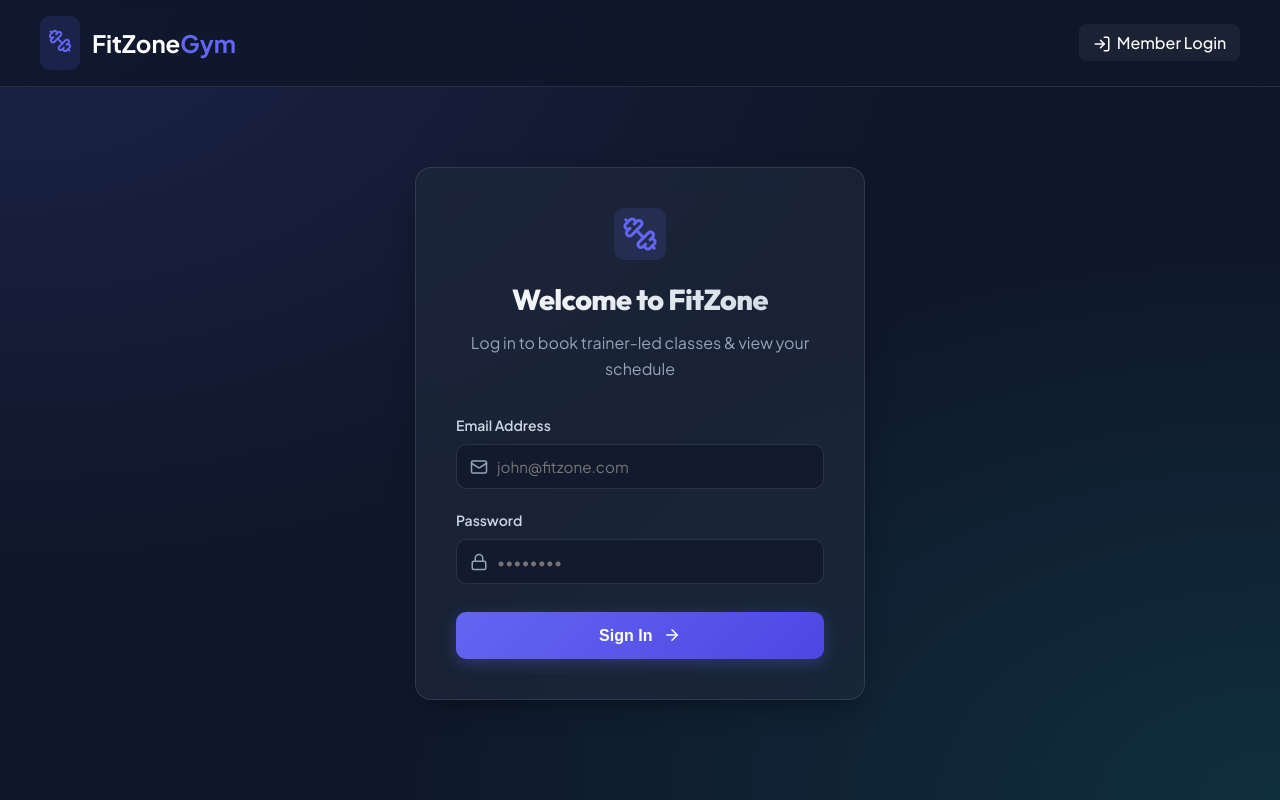
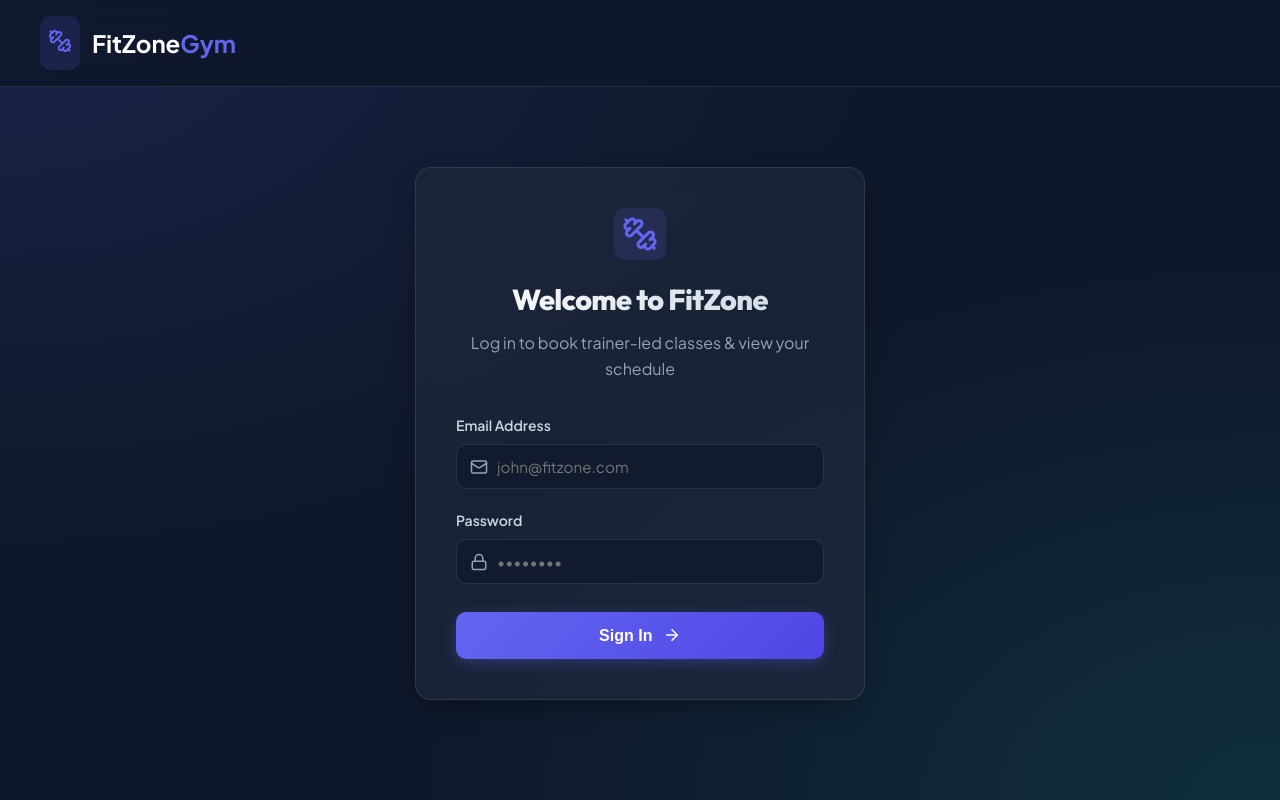
Before and after one commit to Nilay-Patel-5/itue301-exam-24ce089-d1, a React (Vite) app in the folder frontend/: page / in a window 1280 px wide. Built offline with nearby package versions, Linux system fonts and the light colour scheme.

Commit message:
style(nav): remove redundant Member Login button from Navigation component

```diff
--- a/frontend/src/components/Navigation.jsx
+++ b/frontend/src/components/Navigation.jsx
@@ -31,9 +31,7 @@ const Navigation = () => {
         </Link>
 
         <ul className="nav-links">
-          {!token ? (
-            <NavLink to="/" icon={<LogIn size={18} style={iconStyle} />} label="Member Login" pathname={p} />
-          ) : (
+          {token && (
             <>
               {/* ── MEMBER links ──────────────────────────── */}
               {role === 'member' && (
```
Also changed, not shown: 1 other file (tests, documents, lock files or other folders).
